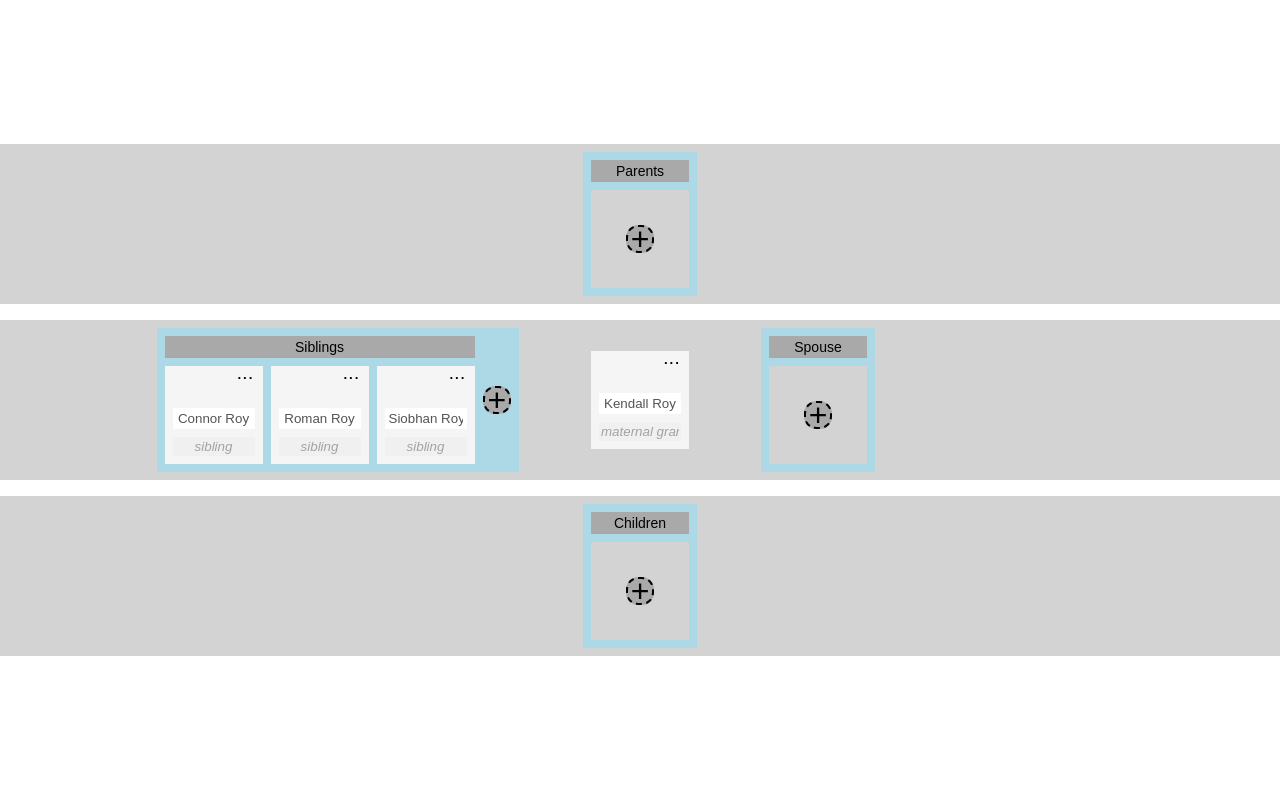
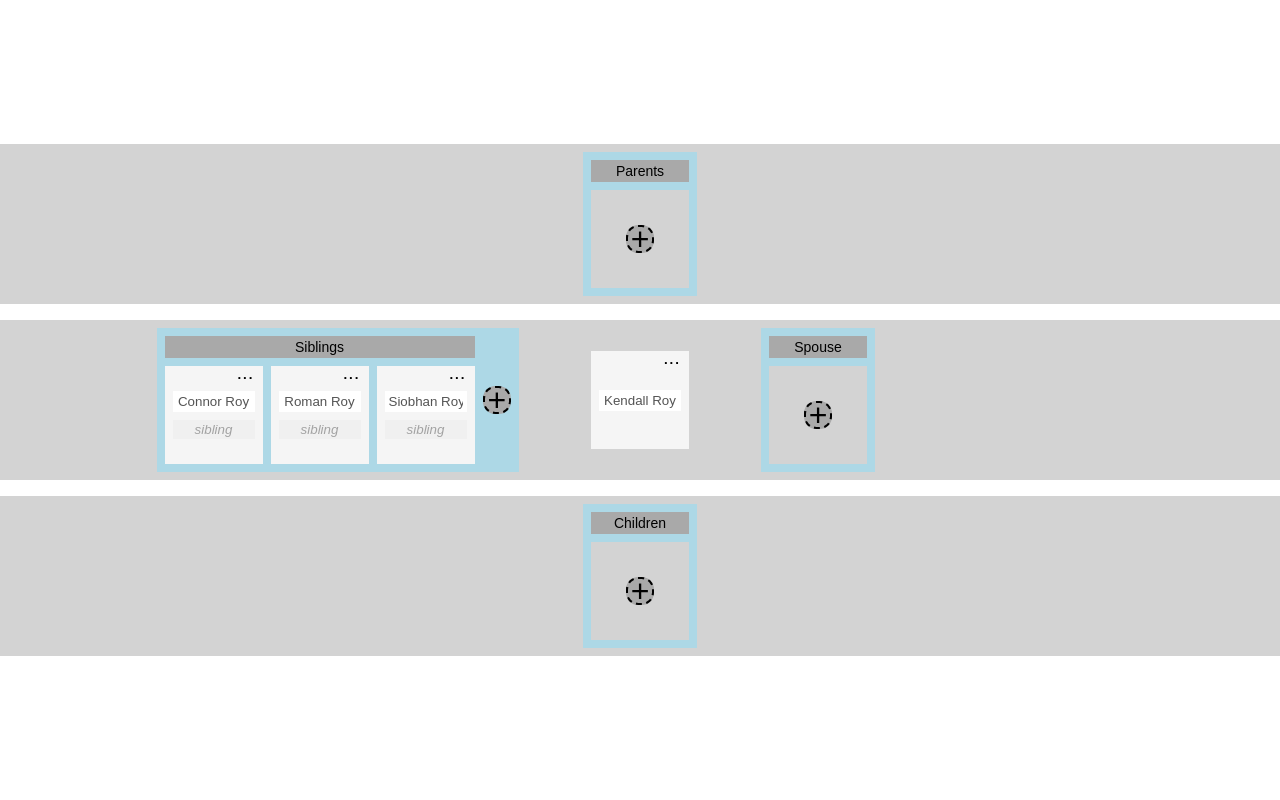
Before and after one commit to deanstein/family-tree, a Svelte app: page / in a window 1280 px wide. Shown: the top 800 px of the page. Built offline with nearby package versions, Linux system fonts and the light colour scheme.

Commit message:
Removing relationship picker from active person, adjusting styles

```diff
--- a/src/logic/personManagement.js
+++ b/src/logic/personManagement.js
@@ -69,7 +69,7 @@ export const addOrUpdatePersonReferenceObjectInActivePersonGroup = (sPersonId, s
 	familyTreeData.update((currentValue) => {
 		const sGroupId = getGroupIdFromRelationshipId(sRelationshipId);
 
-		let personReferenceObject = {
+		const personReferenceObject = {
 			id: sPersonId,
 			relationshipId: sRelationshipId
 		};
@@ -131,7 +131,6 @@ export const getGroupIdFromRelationshipId = (relationshipId) => {
 			for (let nestedKey in relationshipMap[key]) {
 				if (relationshipMap[key][nestedKey].id === relationshipId) {
 					groupId = relationshipMap[key].id;
-					console.log('here')
 					break;
 				}
 			}
--- a/src/ui/PersonNode/NodeSettingsButton.svelte
+++ b/src/ui/PersonNode/NodeSettingsButton.svelte
@@ -51,7 +51,6 @@
 	.settings-button-container {
 		position: relative;
 		width: 100%;
-		height: 100%;
 		float: right;
 	}
 
--- a/src/ui/PersonNode/PersonNode.svelte
+++ b/src/ui/PersonNode/PersonNode.svelte
@@ -83,6 +83,7 @@
 	out:send={{ key: sPersonId }}
 >
 	<NodeSettingsButton {sPersonId} {bIsNodeInEditMode} />
+	<div id='person-node-content-area' class='person-node-content-area'>
 		<div id="person-node-name" class="person-node-name {personNodeNameDynamicClass}">
 			<TextInput
 				sInputValue={getPersonById(sPersonId).name}
@@ -90,7 +91,10 @@
 				{sPersonId}
 			/>
 		</div>
+		{#if sPersonId !== $familyTreeData.activePerson.id}
 			<RelationshipTypePicker bEnabled={bIsNodeInEditMode} sPersonId={sPersonId} sInputValue={sRelationshipId}/>
+		{/if}
+	</div>
 </div>
 
 <style>
@@ -101,6 +105,14 @@
 		justify-content: center;
 	}
 
+	.person-node-content-area {
+		display: flex;
+		flex-direction: column;
+		align-items: center;
+		justify-content: center;
+		height: 100%;
+	}
+
 	.person-node-name {
 		display: flex;
 		flex-direction: column;
```
Lines whose indentation alone changed are shown as unchanged.
